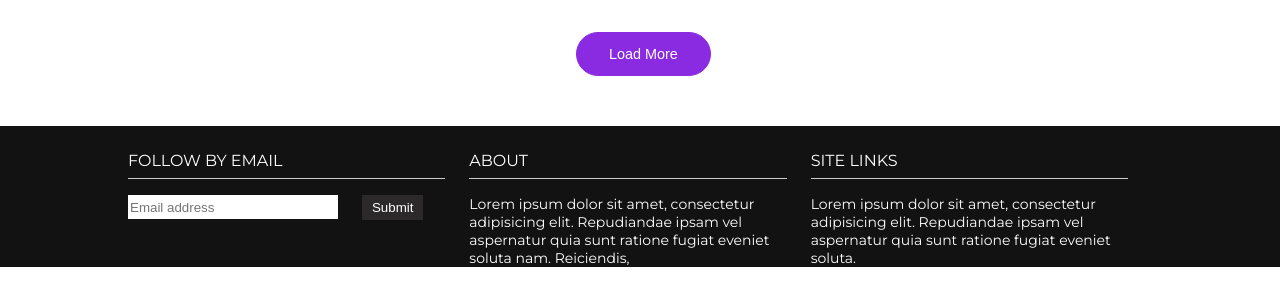
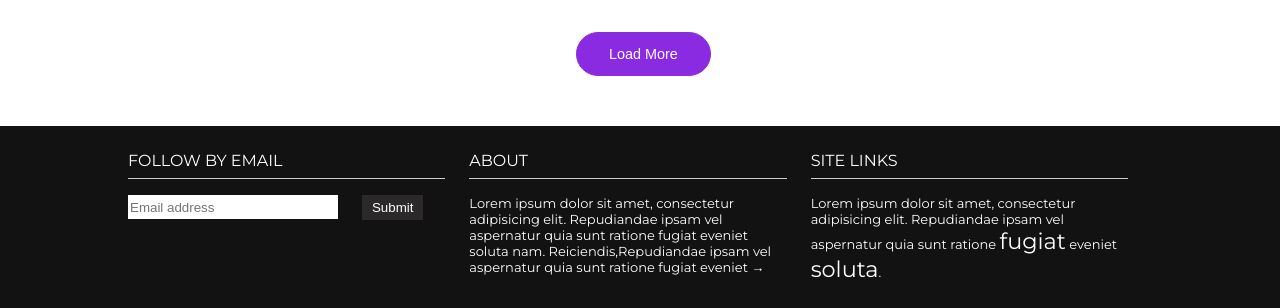
Before and after one commit to dineshkumaark/college-fun, a plain HTML site: page index.html in a window 1280 px wide. Shown: the part 762-1070 px from the top of the page. Before the commit the page ends 1029 px from the top, so only its background shows below. Drawn offline with Linux system fonts and the light colour scheme.

Commit message:
Finished Footer

```diff
--- a/index.html
+++ b/index.html
@@ -97,7 +97,7 @@
             <div class="about">
                 <h3>About</h3>
                 <div class="desc">
-                    <p>Lorem ipsum dolor sit amet, consectetur adipisicing elit. Repudiandae ipsam vel aspernatur quia sunt ratione fugiat eveniet soluta nam. Reiciendis, </p>
+                    <p>Lorem ipsum dolor sit amet, consectetur adipisicing elit. Repudiandae ipsam vel aspernatur quia sunt ratione fugiat eveniet soluta nam. Reiciendis,Repudiandae ipsam vel aspernatur quia sunt ratione fugiat eveniet &rarr; </p>
                 </div>
             </div>
             <div class="slinks">
--- a/style.css
+++ b/style.css
@@ -79,7 +79,7 @@ body{
 /* Footer */
 footer{
     background: #131212;
-    padding-top: 25px;
+    padding: 25px 0;
     color: white;
     font-size: 14px;
 }
@@ -123,3 +123,9 @@ footer .container{
     background: #2b2929;
     color: #fff;
 }
+.about p,.slinks p{
+    font-size: 13px;
+}
+.slinks .sdesc span{
+     font-size: 1.4rem;
+}
```
